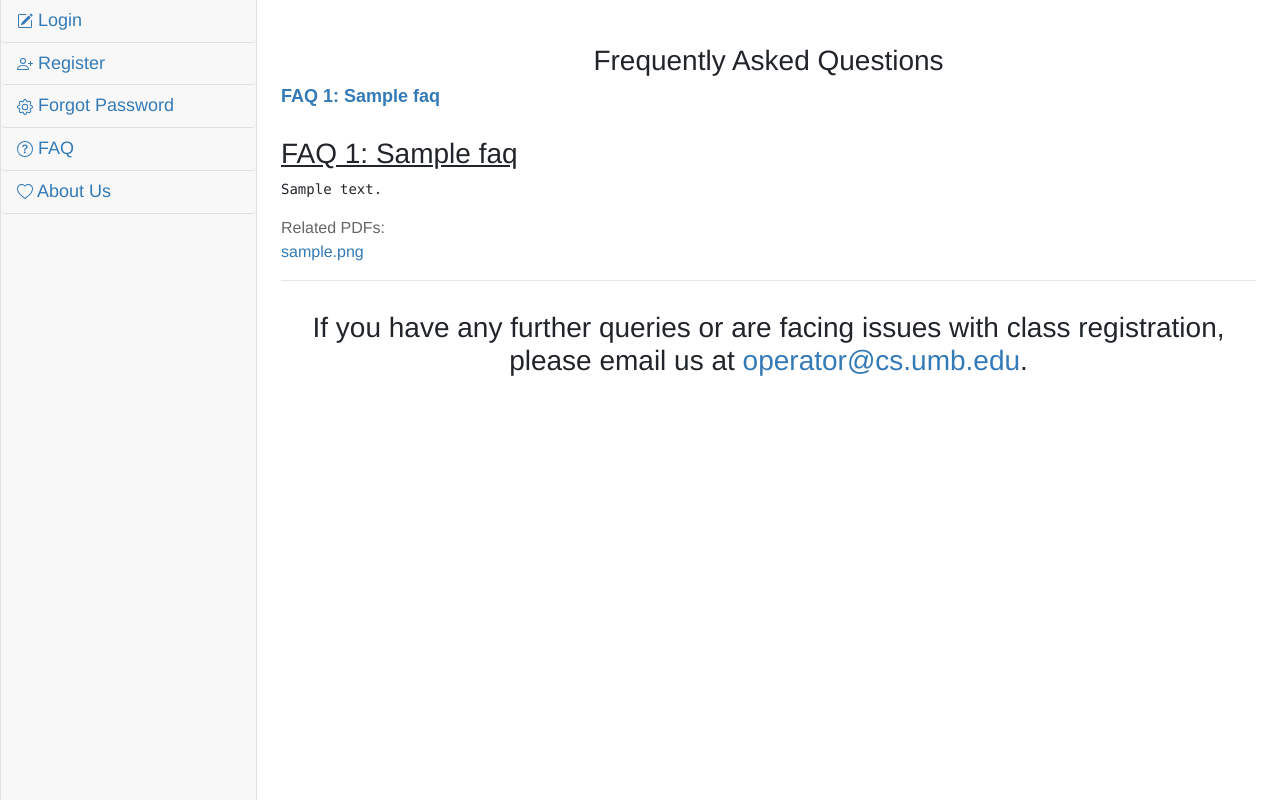
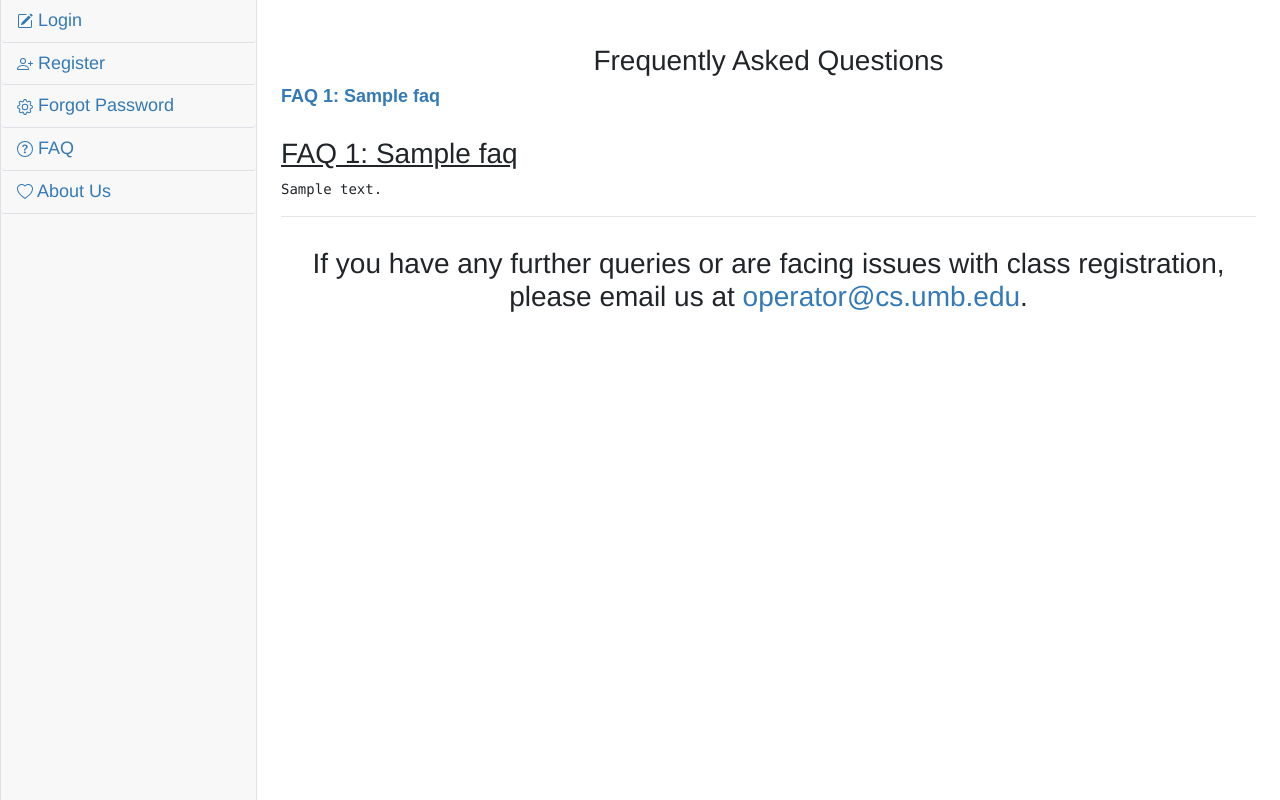
Before and after one commit to KyshanNeheeth-Peruru/portal, a Django app: page /faq/ in a window 1280 px wide. Shown: the part 73-873 px from the top of the page. Run offline with Django 4.2, Linux system fonts and the light colour scheme; tables that the repository leaves empty hold one stand-in row (values such as "Sample post"); some libraries are stand-ins or nearby versions.

Commit message:
FAQ pdfs

```diff
--- a/apply/admin.py
+++ b/apply/admin.py
@@ -1,5 +1,5 @@
 from django.contrib import admin
-from apply.models import Courses, UserCourses, Semesters, Faq, CoursesAdmin, Random, UserCoursesAdmin, Misc, FaqPdf
+from apply.models import Courses, UserCourses, Semesters, Faq, CoursesAdmin, Random, UserCoursesAdmin, Misc
 
 # Register your models here.
 # class UserCoursesAdmin(admin.ModelAdmin):
@@ -8,6 +8,5 @@ admin.site.register(Courses, CoursesAdmin)
 admin.site.register(UserCourses, UserCoursesAdmin)
 admin.site.register(Semesters)
 admin.site.register(Faq)
-admin.site.register(FaqPdf)
 admin.site.register(Random)
 admin.site.register(Misc)
--- a/apply/models.py
+++ b/apply/models.py
@@ -78,17 +78,6 @@ class Faq(models.Model):
 
     def __str__(self):
         return self.question
-
-class FaqPdf(models.Model):
-    faq = models.ForeignKey(Faq, related_name='pdfs', on_delete=models.CASCADE)
-    file = models.FileField(upload_to='pdfs/')
-
-    def __str__(self):
-        return os.path.basename(self.file.name)
-
-    def filename(self):
-        return os.path.basename(self.file.name)
-
 class Random(models.Model):
     alerts=models.CharField(max_length=250,  blank=True)
     stats=models.CharField(max_length=250,  blank=True)
--- a/apply/views.py
+++ b/apply/views.py
@@ -486,8 +486,7 @@ def printQuota(request):
     return render(request, "../templates/printQuota.html")
 
 def faq(request):
-    # faqs=Faq.objects.all()
-    faqs = Faq.objects.prefetch_related('pdfs').all()
+    faqs=Faq.objects.all()
     return render(request, "../templates/faq.html",{'faqs':faqs})
 
 @login_required
--- a/portal/settings.py
+++ b/portal/settings.py
@@ -32,7 +32,7 @@ BASE_DIR = Path(__file__).resolve().parent.parent
 SECRET_KEY = env("SECRET_KEY")
 
 # SECURITY WARNING: don't run with debug turned on in production!
-DEBUG = True
+DEBUG = False
 
 ALLOWED_HOSTS = [env("ALLOWED_HOSTS")]
 
--- a/portal/urls.py
+++ b/portal/urls.py
@@ -55,5 +55,3 @@ urlpatterns = [
     path("robots.txt",TemplateView.as_view(template_name="robots.txt", content_type="text/plain"),),
 
 ]
-if settings.DEBUG:
-    urlpatterns += static(settings.MEDIA_URL, document_root=settings.MEDIA_ROOT)
--- a/templates/faq.html
+++ b/templates/faq.html
@@ -46,14 +46,6 @@
 <div style="margin-top: 30px;">
     <h3 id="faq{{ forloop.counter }}" style="text-decoration: underline;">FAQ {{ forloop.counter | default_if_none:'01' }}: {{ faq.question }}</h3>
     <pre>{{ faq.answer | safe }}</pre>
-    {% if faq.pdfs.exists %}
-    <p>Related PDFs:</p>
-    <ul>
-        {% for pdf in faq.pdfs.all %}
-        <li><a href="{{ pdf.file.url }}">{{ pdf.filename }}</a></li>
-        {% endfor %}
-    </ul>
-    {% endif %}
 </div>
 {% endfor %}
 
```
